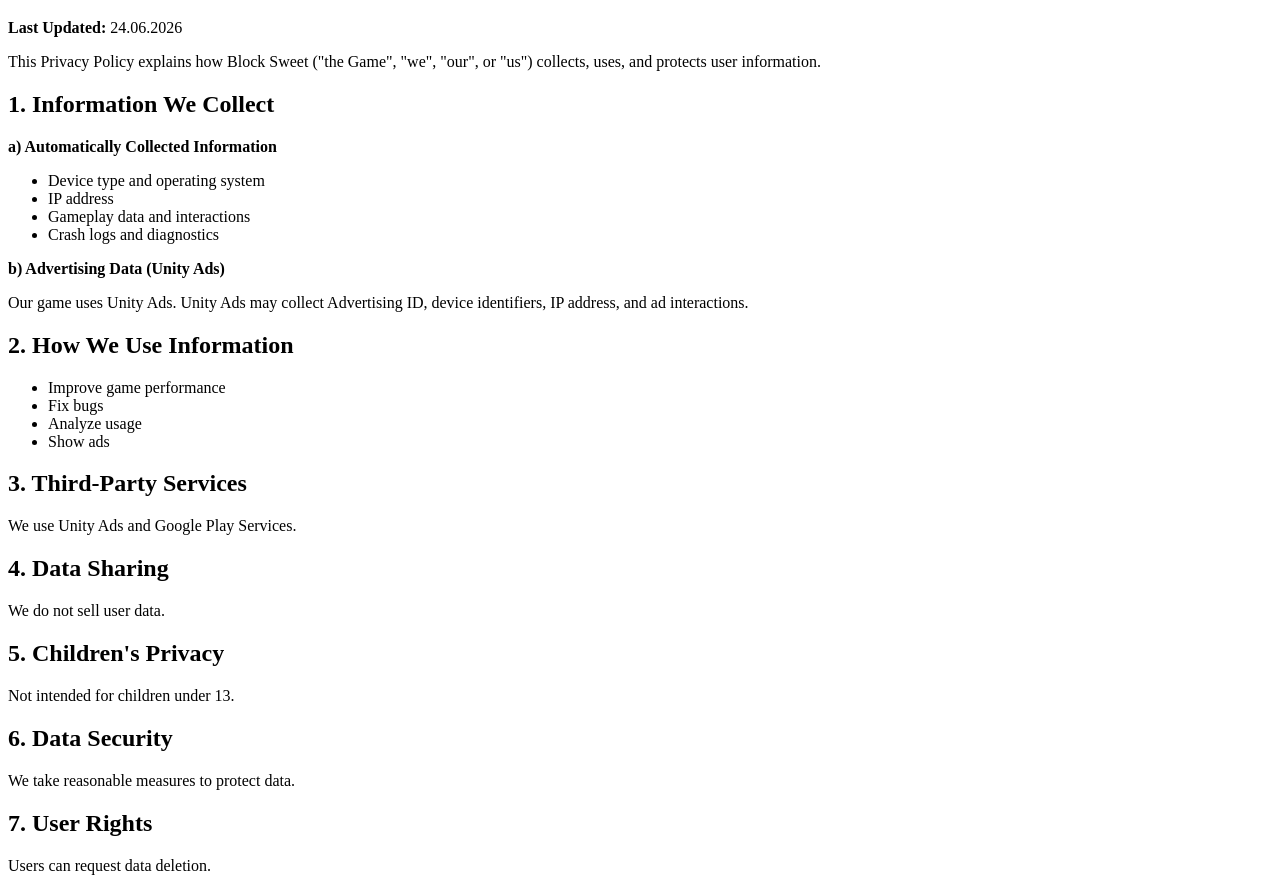
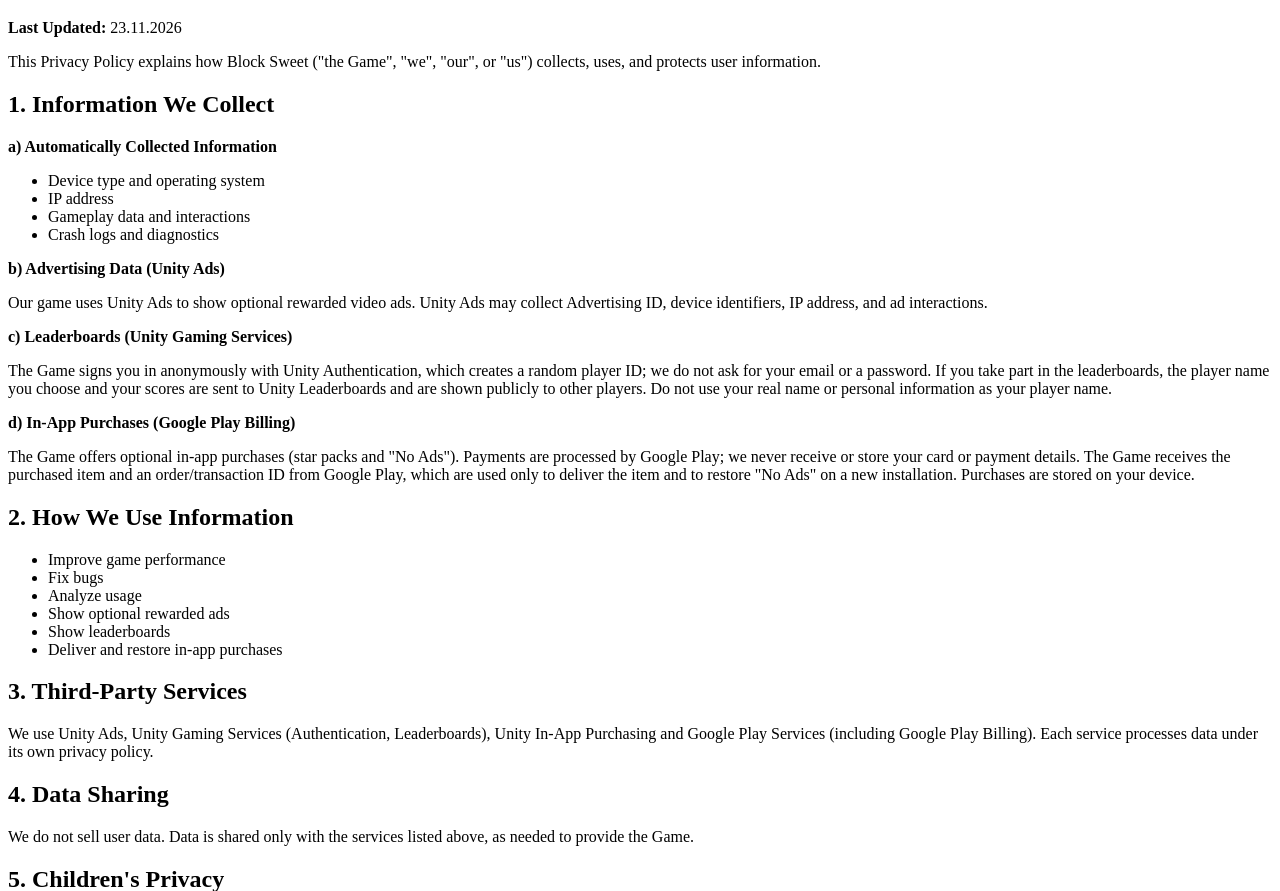
Before and after one commit to metehanhanedan/block-sweet-privacy-policy, a plain HTML site: page index.html in a window 1280 px wide. Shown: the part 61-952 px from the top of the page. Drawn offline with Linux system fonts and the light colour scheme.

Commit message:
Gizlilik politikası: uygulama içi satın almalar ve liderlik tablosu (UGS) eklendi
Co-Authored-By: Claude Opus 5.5 <noreply@anthropic.com>
Claude-Session: https://claude.ai/code/session_01Hejmz1rx9in5VceSimRR7s

```diff
--- a/index.html
+++ b/index.html
@@ -2,12 +2,13 @@
 <html lang="en">
 <head>
     <meta charset="UTF-8">
+    <meta name="viewport" content="width=device-width, initial-scale=1">
     <title>Block Sweet Privacy Policy</title>
 </head>
 <body>
 
 <h1>Block Sweet – Privacy Policy</h1>
-<p><strong>Last Updated:</strong> 24.06.2026</p>
+<p><strong>Last Updated:</strong> 23.11.2026</p>
 
 <p>This Privacy Policy explains how Block Sweet ("the Game", "we", "our", or "us") collects, uses, and protects user information.</p>
 
@@ -21,36 +22,44 @@
 </ul>
 
 <p><strong>b) Advertising Data (Unity Ads)</strong></p>
-<p>Our game uses Unity Ads. Unity Ads may collect Advertising ID, device identifiers, IP address, and ad interactions.</p>
+<p>Our game uses Unity Ads to show optional rewarded video ads. Unity Ads may collect Advertising ID, device identifiers, IP address, and ad interactions.</p>
+
+<p><strong>c) Leaderboards (Unity Gaming Services)</strong></p>
+<p>The Game signs you in anonymously with Unity Authentication, which creates a random player ID; we do not ask for your email or a password. If you take part in the leaderboards, the player name you choose and your scores are sent to Unity Leaderboards and are shown publicly to other players. Do not use your real name or personal information as your player name.</p>
+
+<p><strong>d) In-App Purchases (Google Play Billing)</strong></p>
+<p>The Game offers optional in-app purchases (star packs and "No Ads"). Payments are processed by Google Play; we never receive or store your card or payment details. The Game receives the purchased item and an order/transaction ID from Google Play, which are used only to deliver the item and to restore "No Ads" on a new installation. Purchases are stored on your device.</p>
 
 <h2>2. How We Use Information</h2>
 <ul>
 <li>Improve game performance</li>
 <li>Fix bugs</li>
 <li>Analyze usage</li>
-<li>Show ads</li>
+<li>Show optional rewarded ads</li>
+<li>Show leaderboards</li>
+<li>Deliver and restore in-app purchases</li>
 </ul>
 
 <h2>3. Third-Party Services</h2>
-<p>We use Unity Ads and Google Play Services.</p>
+<p>We use Unity Ads, Unity Gaming Services (Authentication, Leaderboards), Unity In-App Purchasing and Google Play Services (including Google Play Billing). Each service processes data under its own privacy policy.</p>
 
 <h2>4. Data Sharing</h2>
-<p>We do not sell user data.</p>
+<p>We do not sell user data. Data is shared only with the services listed above, as needed to provide the Game.</p>
 
 <h2>5. Children's Privacy</h2>
 <p>Not intended for children under 13.</p>
 
 <h2>6. Data Security</h2>
-<p>We take reasonable measures to protect data.</p>
+<p>We take reasonable measures to protect data. Data sent to the services above is encrypted in transit.</p>
 
 <h2>7. User Rights</h2>
-<p>Users can request data deletion.</p>
+<p>Users can request data deletion, including their leaderboard name and scores, by emailing us at the address below. Uninstalling the Game removes the data stored on your device; purchases remain in your Google Play account.</p>
 
 <h2>8. Contact</h2>
 <p>Email: metehanhanedan@gmail.com</p>
 
 <h2>9. Changes</h2>
-<p>We may update this policy.</p>
+<p>We may update this policy. The date above shows the latest version.</p>
 
 </body>
 </html>
```
